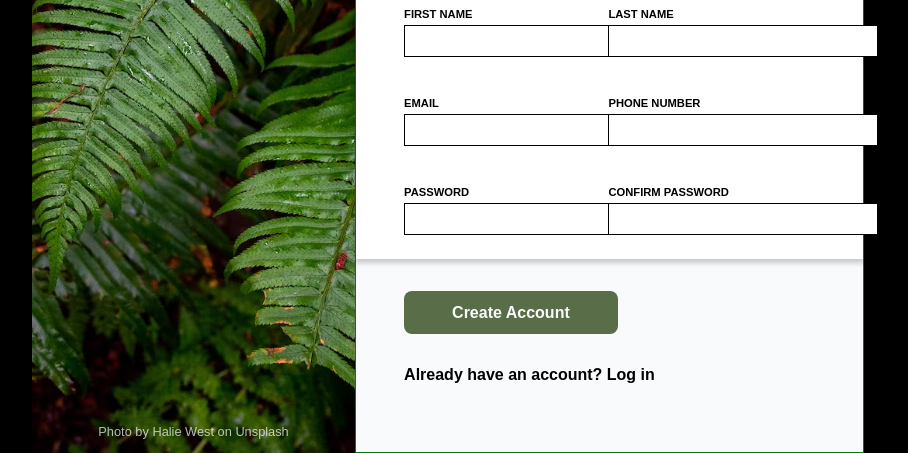
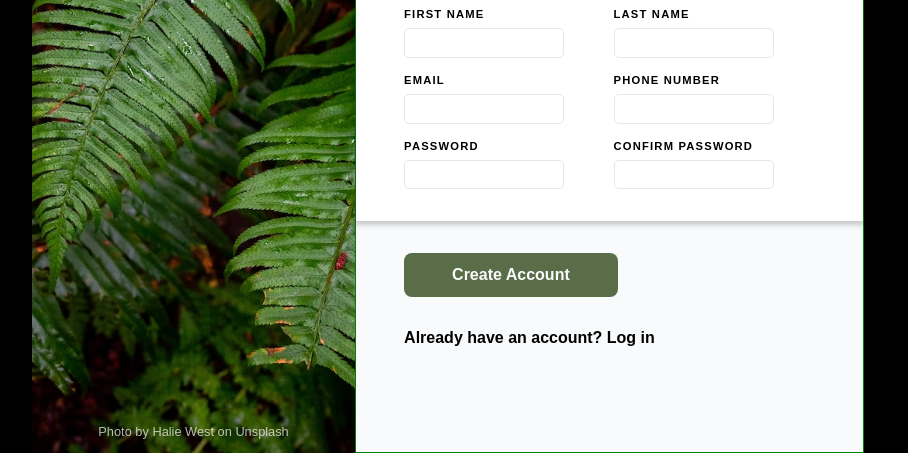
Before and after one commit to Mariutti/sign-up-form, a plain HTML site: page index.html in a window 1280 px wide. Shown: the part 347-800 px from the top of the page, without its empty margins (192-1100 px from the left). Drawn offline with Linux system fonts and the light colour scheme.

Commit message:
Layouting inputs

```diff
--- a/index.html
+++ b/index.html
@@ -23,35 +23,35 @@
                     <p>You <span>know</span> you want to.</p>
                 </div>
             </div>
-            <div class="form-main">
+            <form action="#" class="form-main">
                 <p>Let's do this!</p>
                 <ul class="form-list">
                     <li>
                         <label for="fName">FIRST NAME</label>
-                        <input type="text" name="fName" id="fName">
+                        <input type="text" name="fName" id="fName" class="form-input">
                     </li>
                     <li>
                         <label for="lName">LAST NAME</label>
-                        <input type="text" name="lName" id="lName">
+                        <input type="text" name="lName" id="lName" class="form-input">
                     </li>
                     <li>
                         <label for="email">EMAIL</label>
-                        <input type="email" id="email" name="email">
+                        <input type="email" id="email" name="email" class="form-input">
                     </li>
                     <li>
                         <label for="phone">PHONE NUMBER</label>
-                        <input type="tel" name="phone" id="phone">
+                        <input type="tel" name="phone" id="phone" class="form-input">
                     </li>
                     <li>
-                        <label for="">PASSWORD</label>
-                        <input type="text">
+                        <label for="pwd">PASSWORD</label>
+                        <input type="password" name="pwd" id="pwd" class="form-input">
                     </li>
                     <li>
-                        <label for="">CONFIRM PASSWORD</label>
-                        <input type="text">
+                        <label for="pwd-conf">CONFIRM PASSWORD</label>
+                        <input type="password" name="pwd-conf" id="pwd-conf" class="form-input">
                     </li>
                 </ul>
-            </div>
+            </form>
             <div class="button-div">
                 <button>Create Account</button>
                 <P>Already have an account? <a href="#">Log in</a></P>
--- a/style.css
+++ b/style.css
@@ -124,7 +124,7 @@ ul {
     list-style-type: none;
     display: flex;
     flex: 1;
-    gap: 2.5rem;
+    gap: 0.5rem;
     flex-wrap: wrap;
     justify-content: flex-start;
 }
@@ -133,22 +133,41 @@ label {
     display: block;
     font-size: 0.7rem;
     font-weight: bold;
-    margin-bottom: 0.3rem;
+    margin-bottom: 0.5rem;
+    letter-spacing: 1.2px;
 }
 
 .form-list li {
     width: 40%;
+    display: flex;
+    flex-direction: column;
+    flex-wrap: nowrap;
+    margin-bottom: 0.5rem;
+    margin-right: 2rem;
+    flex: 1;
 }
 
-input {
-    border: 1px solid black;
-    font-size: 1.3rem;
+.form-input {
+    border: 1px solid #E5E7EB;
+    font-size: 1rem;
     font-weight: normal;
-    height: 2rem;
+    padding: 0.3rem;
+    max-width: 20rem;
+    margin-right: 1rem;
+    min-width: 10rem;
+    display: block;
+    border-radius: 0.3em;
 }
 
-input:focus {
-    border: 2px solid rgb(18, 60, 175);
+.form-input:focus {
+    all: unset;
+    border: 1px solid blue;
+    padding: 0.3rem;
+    border-radius: 0.3em;
+    box-shadow: 2px 2px 5px rgba(0, 0, 0, 0.247);
+    max-width: 20rem;
+    margin-right: 1rem;
+    min-width: 10rem;
 }
 
 .button-div p{
@@ -156,7 +175,7 @@ input:focus {
 }
 
 .button-div button {
-    background-color: rgba(89,109,72,255);
+    background-color: #596D48;
     color: rgba(249,250,251,255);
     padding: 0.8rem 3rem;
     font-weight: bold;
```
